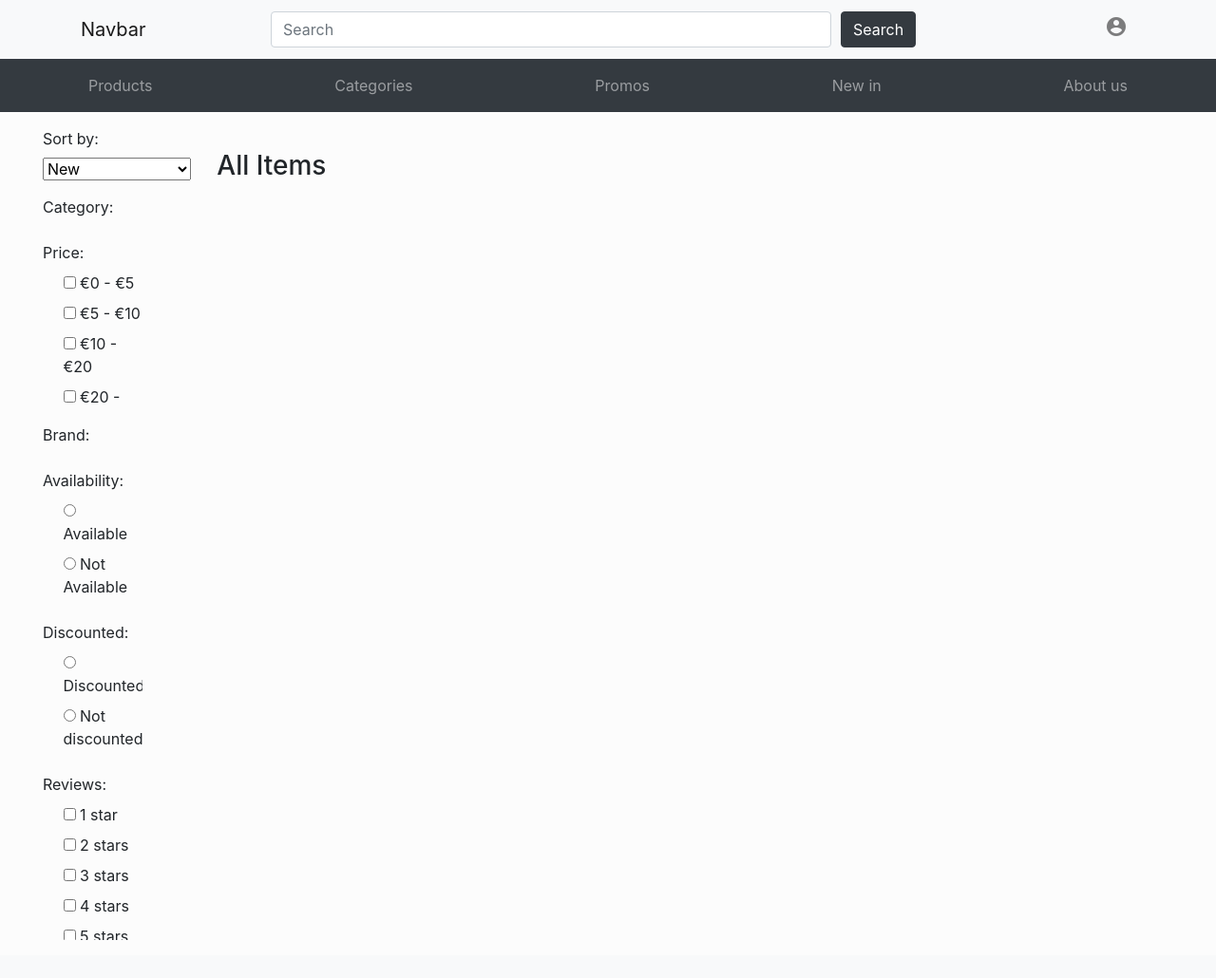
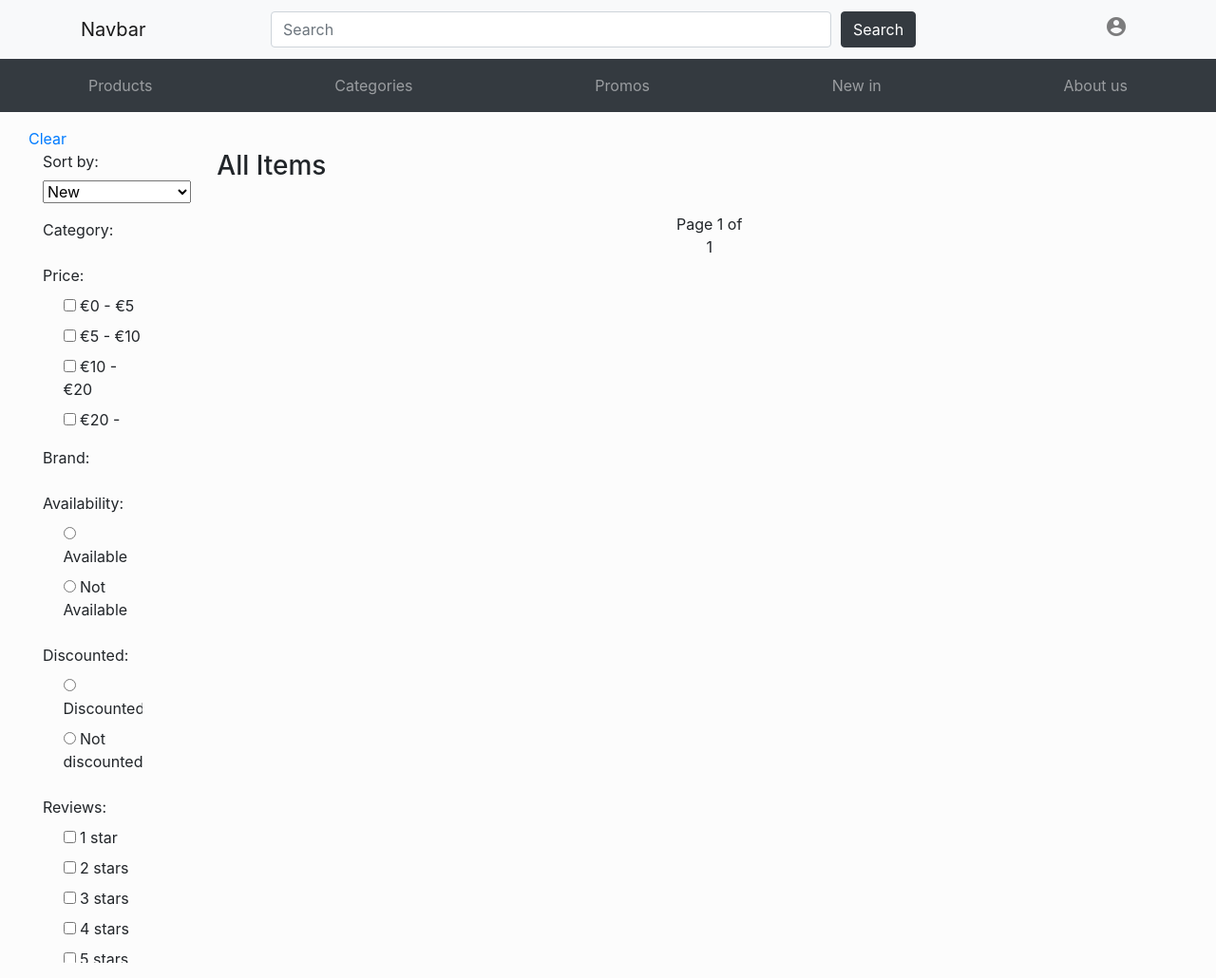
Before and after one commit to davidgmorais/tpwProject, a Django app: page /items/ in a window 1280 px wide. Shown: the whole page at 95% size. Before the commit the page ends 990 px from the top, so only its background shows below. Run offline with Django 3.2, Linux system fonts and the light colour scheme; data that the repository does not hold is empty; some libraries are stand-ins or nearby versions.

Commit message:
Pagination + clear filters

```diff
--- a/projetoAqui/tpwProj/app/templates/filters_sidebar.html
+++ b/projetoAqui/tpwProj/app/templates/filters_sidebar.html
@@ -13,7 +13,7 @@
 
 </style>
     <div class="container filter-tab">
-
+    <a href=".">Clear</a>
     <section>
         <div class="container">
         <form method="get" action="." id="filters" name="filters">
@@ -59,7 +59,6 @@
                     {{ form.reviews }}
                 </div>
             </div>
-        </form>
         </div>
     </section>
     </div>
--- a/projetoAqui/tpwProj/app/templates/itemList.html
+++ b/projetoAqui/tpwProj/app/templates/itemList.html
@@ -136,7 +136,35 @@
                   {% endfor %}
                 </div>
          </section>
-    </div>
+
+            <section>
+                <div class="text-center" style="width: 100%;">
+                    <div class="form-row d-flex justify-content-center">
+                        <div class="col-2">
+                            {% if items.has_previous %}
+                            <button type="submit" class="btn btn-default" name="page" value="1">&laquo; first</button>
+                            <button type="submit" class="btn btn-default" name="page" value="{{ items.previous_page_number }}">previous</button>
+                        {% endif %}
+                        </div>
+                        <div class="col-1">
+                             <span class="current">
+                            Page {{ items.number }} of {{ items.paginator.num_pages }}
+                        </span>
+                        </div>
+                        <div class="col-2">
+                            {% if items.has_next %}
+                            <button type="submit" class="btn btn-default" name="page" value="{{ items.next_page_number }}">next</button>
+                            <button type="submit" class="btn btn-default" name="page" value="{{ items.paginator.num_pages }}">last &raquo;</button>
+                        {% endif %}
+                        </div>
+
+                    </div>
+
+                </div>
+            </section>
+            </form>
+
+            </div>
 
         </div>
     </div>
--- a/projetoAqui/tpwProj/app/views.py
+++ b/projetoAqui/tpwProj/app/views.py
@@ -10,6 +10,7 @@ from json import dumps
 from django.contrib.auth.models import User
 from django.db.models import When, Case, Value, CharField, Avg, Count, Sum, F, FloatField
 from django.db.models.functions import Extract, Round
+from django.core.paginator import Paginator
 
 
 def home(request):
@@ -93,7 +94,13 @@ def itemList(request):
     else:
         form = CategoryFilter()
 
-
+    paginator = Paginator(items, 20)
+    page_nr = request.GET.get('page')
+    print(page_nr)
+    if page_nr is None:
+        page_nr = 1
+    print(page_nr)
+    items = paginator.get_page(page_nr)
     tparams = {
         'items': items,
         'categories': [cat for cat in Category.objects.all() if cat.parent is None],
@@ -143,6 +150,14 @@ def itemListNew(request):
     else:
         form = CategoryFilter()
 
+    paginator = Paginator(items, 20)
+    page_nr = request.GET.get('page')
+    print(page_nr)
+    if page_nr is None:
+        page_nr = 1
+    print(page_nr)
+    items = paginator.get_page(page_nr)
+
     tparams = {
         'items': items,
         'categories': [cat for cat in Category.objects.all() if cat.parent is None],
@@ -184,6 +199,14 @@ def itemListPromos(request):
     else:
         form = CategoryFilter()
 
+    paginator = Paginator(items, 20)
+    page_nr = request.GET.get('page')
+    print(page_nr)
+    if page_nr is None:
+        page_nr = 1
+    print(page_nr)
+    items = paginator.get_page(page_nr)
+
     tparams = {
         'items': items,
         'categories': [cat for cat in Category.objects.all() if cat.parent is None],
@@ -221,14 +244,14 @@ def search(request):
                 Q(name__icontains=query) |
                 Q(description__icontains=query) |
                 Q(category__name=query)
-                # Q(category__parent=query) ID
             ).distinct()
 
-        return render(request, 'searchResults.html', {'items': results, 'query': query})
+            return render(request, 'searchResults.html', {'items': results, 'query': query})
 
     else:
         form = Search()
-    return render(request, 'itemList.html', {'items': Item.objects.all()})
+
+    return redirect("/items")
 
 
 @login_required
```
Also changed, not shown: projetoAqui/tpwProj/app/templates/searchResults.html (+0 -26 lines).
